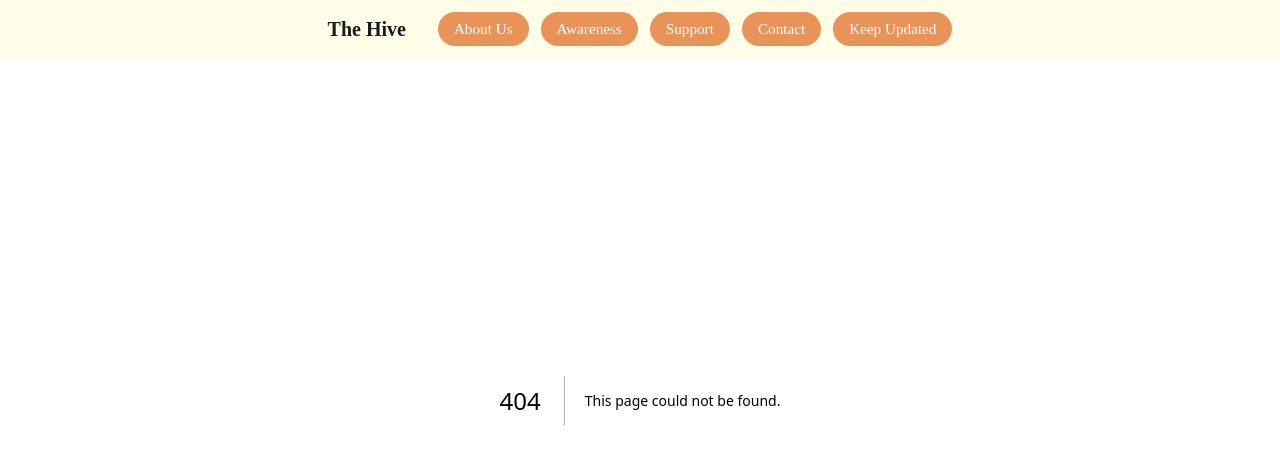
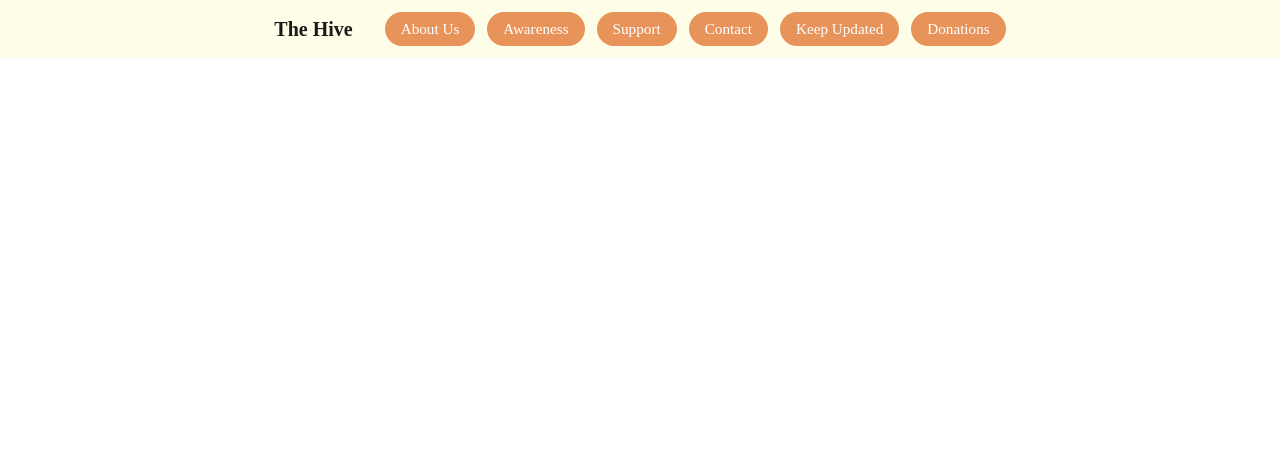
Before and after one commit to ktp-usc/the-hive, a Next.js app: page /donations in a window 1280 px wide. Before the commit this address had no page. Shown: the top 464 px of the page. Built offline with nearby package versions, Linux system fonts and the light colour scheme.

Commit message:
donations page

```diff
--- /dev/null
+++ b/app/donations/page.tsx
@@ -0,0 +1,3 @@
+export default function DonationPage() {
+  return <main />;
+}
--- a/components/navbar.tsx
+++ b/components/navbar.tsx
@@ -10,6 +10,7 @@ const links = [
   { label: "Support", href: "/support" },
   { label: "Contact", href: "/contact" },
   { label: "Keep Updated", href: "/keep-updated" },
+  { label: "Donations", href: "/donations"}
 ];
 
 const brandFont: React.CSSProperties = { fontFamily: "var(--font-heading)" };
```
